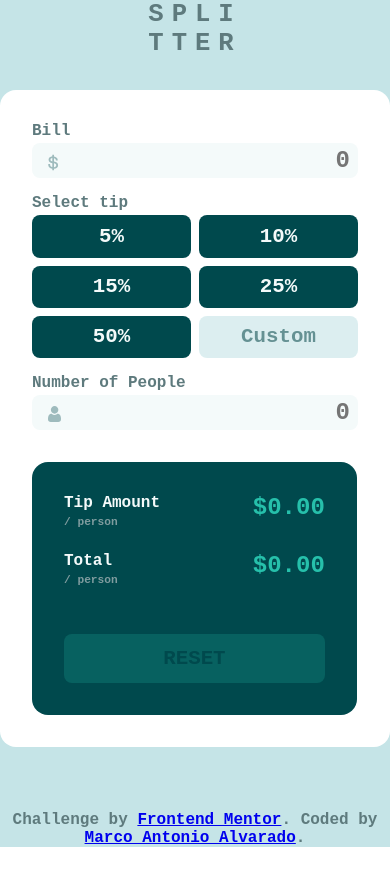
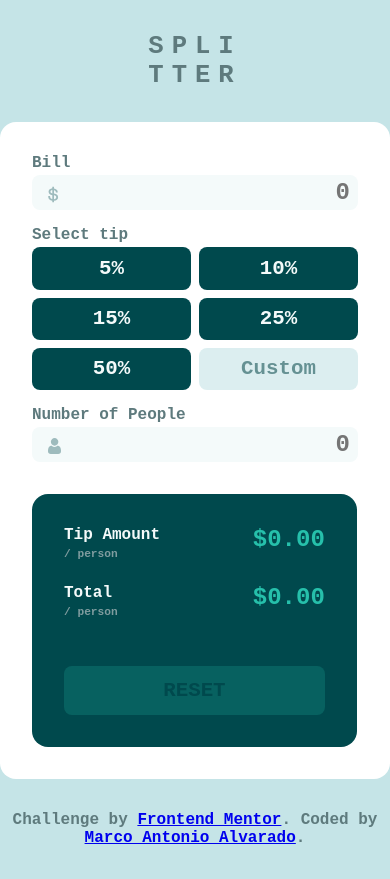
Before and after one commit to thebennyma/tip-calculator-app, a Vue app: page /#/ in a window 390 px wide. Before the commit the page ends 847 px from the top, so only its background shows below. Built offline with nearby package versions, Linux system fonts and the light colour scheme.

Commit message:
minor changes

```diff
--- a/src/components/PxTipComponent.vue
+++ b/src/components/PxTipComponent.vue
@@ -193,6 +193,7 @@ export default {
           color: hsl(183, 100%, 15%);
           background: hsl(185, 41%, 84%);
           opacity: 0.6;
+          cursor: not-allowed;
         }
 
         @media only screen and (max-width: 800px) {
--- a/src/views/HomeView.vue
+++ b/src/views/HomeView.vue
@@ -48,9 +48,6 @@ export default {
     color: hsl(186, 14%, 43%);
     letter-spacing: 8px;
     margin-bottom: 4rem;
-    @media only screen and (max-width: 450px) {
-      margin-bottom: 2rem;
-    }
   }
   .attribution {
     font-family: "Space Mono", monospace;
@@ -60,5 +57,12 @@ export default {
     color: hsl(186, 14%, 43%);
     margin-top: 4rem;
   }
+  &__title,
+  .attribution {
+    @media only screen and (max-width: 450px) {
+      margin-top: 2rem;
+      margin-bottom: 2rem;
+    }
+  }
 }
 </style>
```
